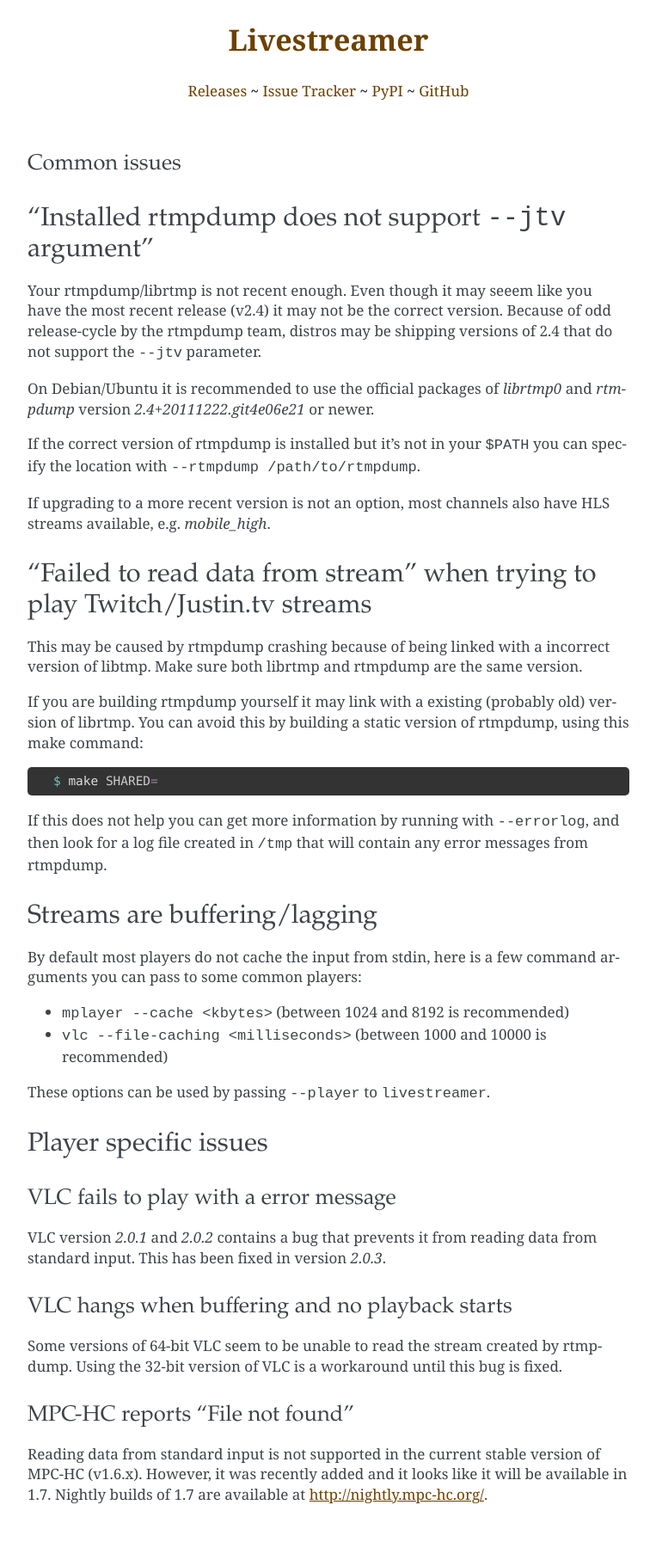
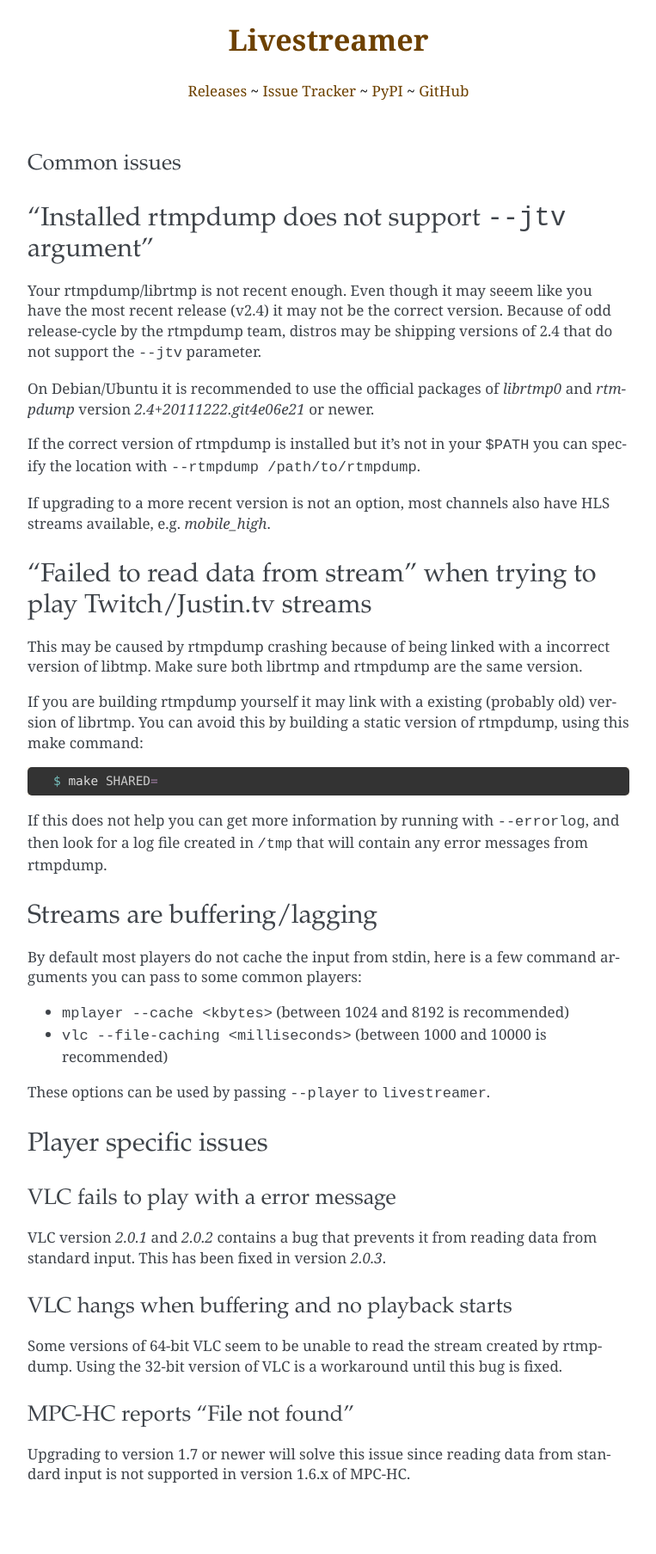
Before and after one commit to streamlink/streamlink, a Sphinx documentation site: the page built from docs/issues.rst, in a window 1280 px wide. Shown: the whole page at 86% size, without its empty margins (258-1021 px from the left). Built offline with Sphinx 7.4.7, drawn with Linux system fonts in a browser that asks for light colours; after the commit the page ends 1783 px from its top, so only the background shows below that.

Commit message:
docs: MPC-HC 1.7 is released.

```diff
--- a/docs/issues.rst
+++ b/docs/issues.rst
@@ -73,7 +73,5 @@ Using the 32-bit version of VLC is a workaround until this bug is fixed.
 MPC-HC reports "File not found"
 ^^^^^^^^^^^^^^^^^^^^^^^^^^^^^^^
 
-Reading data from standard input is not supported in the current stable
-version of MPC-HC (v1.6.x). However, it was recently added and it looks like
-it will be available in 1.7. Nightly builds of 1.7 are available at
-http://nightly.mpc-hc.org/.
+Upgrading to version 1.7 or newer will solve this issue since reading data
+from standard input is not supported in version 1.6.x of MPC-HC.
```
